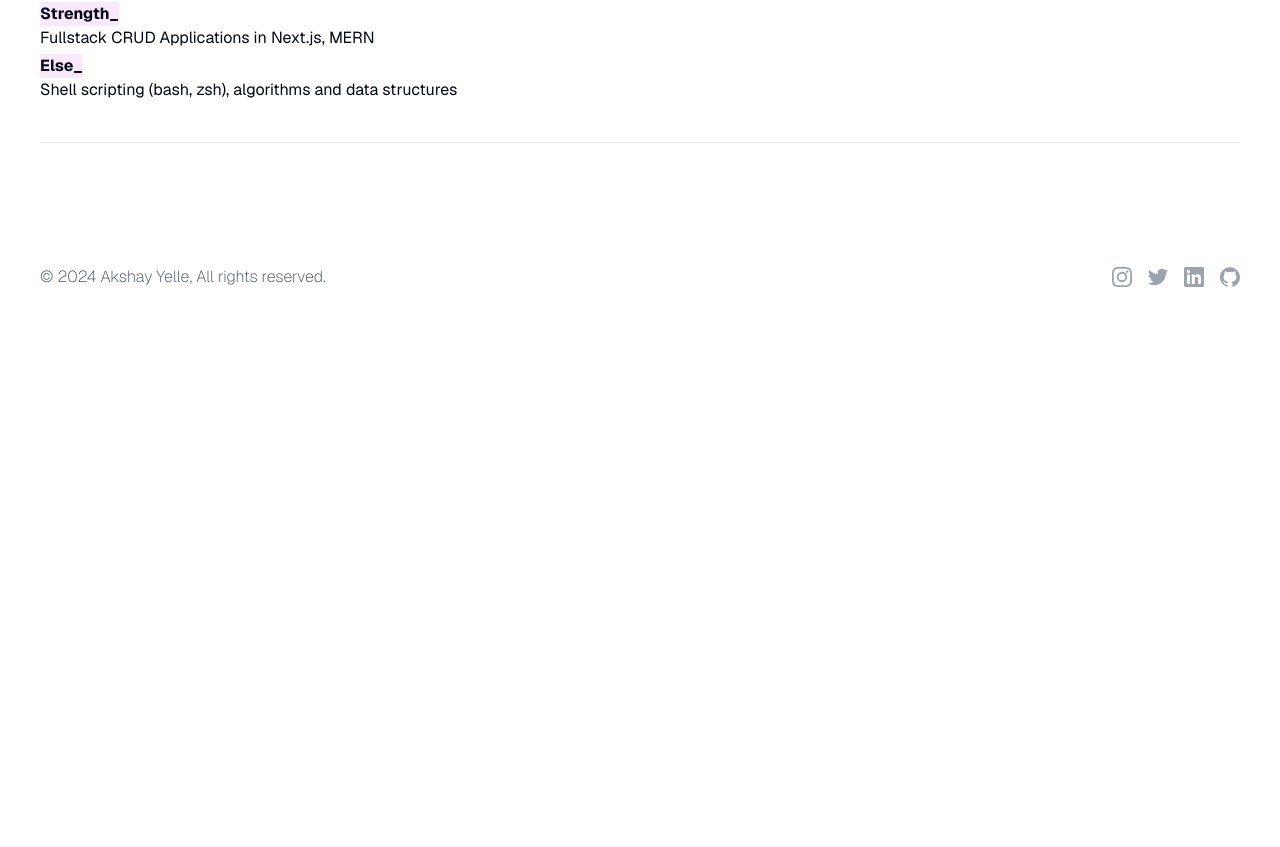
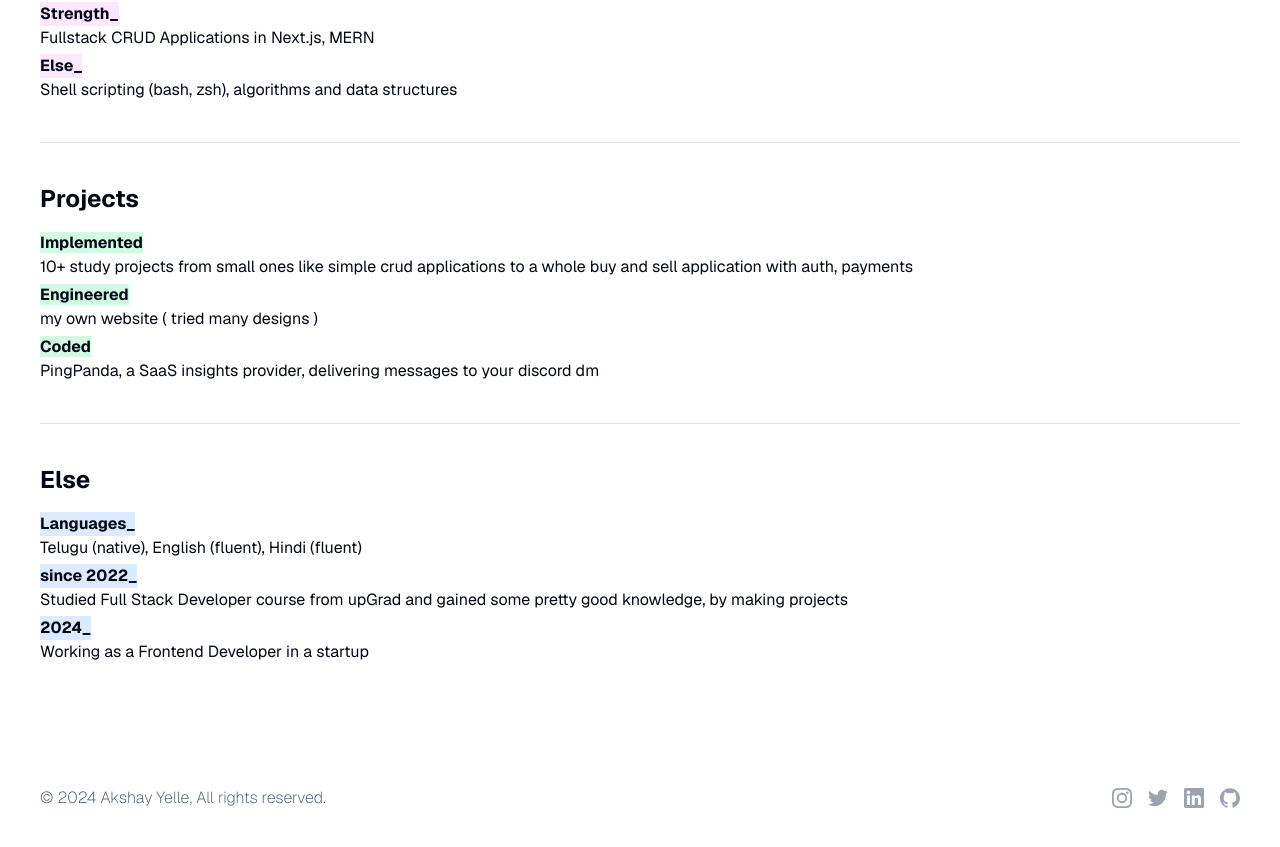
Before and after one commit to axai-kaizoku/axai-y, a Next.js app: page / in a window 1280 px wide. Shown: the part 1488-2335 px from the top of the page. Before the commit the page ends 1819 px from the top, so only its background shows below. Built offline with nearby package versions, Linux system fonts and the light colour scheme.

Commit message:
add resume section (full)

```diff
--- a/src/app/contact/page.tsx
+++ b/src/app/contact/page.tsx
@@ -0,0 +1,7 @@
+export default function Contact() {
+  return (
+    <div className="font-mono text-8xl text-center min-h-[calc(100vh-100px)]">
+      Contact.
+    </div>
+  )
+}
--- a/src/app/page.tsx
+++ b/src/app/page.tsx
@@ -65,8 +65,8 @@ export default function Home() {
           </p>
         </Reveal>
 
-        <hr className="my-10 dark:border-neutral-700" />
         <Reveal>
+          <hr className="my-10 dark:border-neutral-700" />
           <h2 className="font-bold text-2xl mb-4">Work & Experience</h2>
           <h3 className="w-fit bg-fuchsia-100 font-bold dark:bg-fuchsia-900">
             Work_
@@ -89,8 +89,55 @@ export default function Home() {
             Shell scripting (bash, zsh), algorithms and data structures
           </p>
         </Reveal>
-        <hr className="my-10 dark:border-neutral-700" />
         {/* 0b986b */}
+        <Reveal>
+          <hr className="my-10 dark:border-neutral-700" />
+          <h2 className="mb-4 text-2xl font-bold">Projects</h2>
+          <p className="mb-1">
+            <span className="w-fit bg-emerald-100 font-bold dark:bg-emerald-900">
+              Implemented
+            </span>{" "}
+            <br />
+            10+ study projects from small ones like simple crud applications to
+            a whole buy and sell application with auth, payments
+          </p>
+          <p className="mb-1">
+            <span className="w-fit bg-emerald-100 font-bold dark:bg-emerald-900">
+              Engineered
+            </span>{" "}
+            <br />
+            my own website ( tried many designs )
+          </p>
+          <p className="mb-1">
+            <span className="w-fit bg-emerald-100 font-bold dark:bg-emerald-900">
+              Coded
+            </span>{" "}
+            <br />
+            PingPanda, a SaaS insights provider, delivering messages to your
+            discord dm
+          </p>
+        </Reveal>
+        <Reveal>
+          <hr className="my-10 dark:border-neutral-700" />
+          <h2 className="mb-4 text-2xl font-bold">Else</h2>
+          <h3 className="w-fit bg-blue-100 font-bold dark:bg-blue-900">
+            Languages_
+          </h3>
+          <p className="mb-1">
+            Telugu (native), English (fluent), Hindi (fluent)
+          </p>
+          <h3 className="w-fit bg-blue-100 font-bold dark:bg-blue-900">
+            since 2022_{" "}
+          </h3>
+          <p className="mb-1">
+            Studied Full Stack Developer course from upGrad and gained some
+            pretty good knowledge, by making projects
+          </p>
+          <h3 className="w-fit bg-blue-100 font-bold dark:bg-blue-900">
+            2024_{" "}
+          </h3>
+          <p className="mb-1">Working as a Frontend Developer in a startup</p>
+        </Reveal>
 
         {/* Projects and Else */}
       </section>
```
